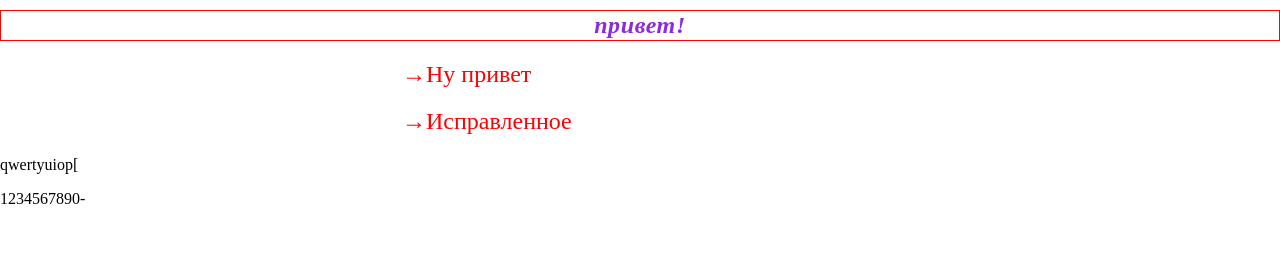
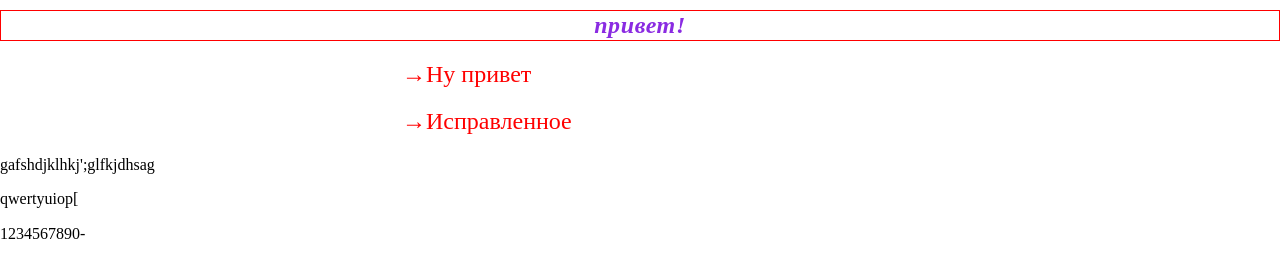
Before and after one commit to Psihosomatika/cat, a plain HTML site: page index.html in a window 1280 px wide. Drawn offline with Linux system fonts and the light colour scheme; a web font is replaced by a local one.

Commit message:
add new p

```diff
--- a/index.html
+++ b/index.html
@@ -18,6 +18,8 @@
   <h2 class="subtitle">Исправленное</h2>
 
 
+
+  <p>gafshdjklhkj';glfkjdhsag</p>
   <p class="p">qwertyuiop[</p>
   <p>1234567890-</p>
 
```
